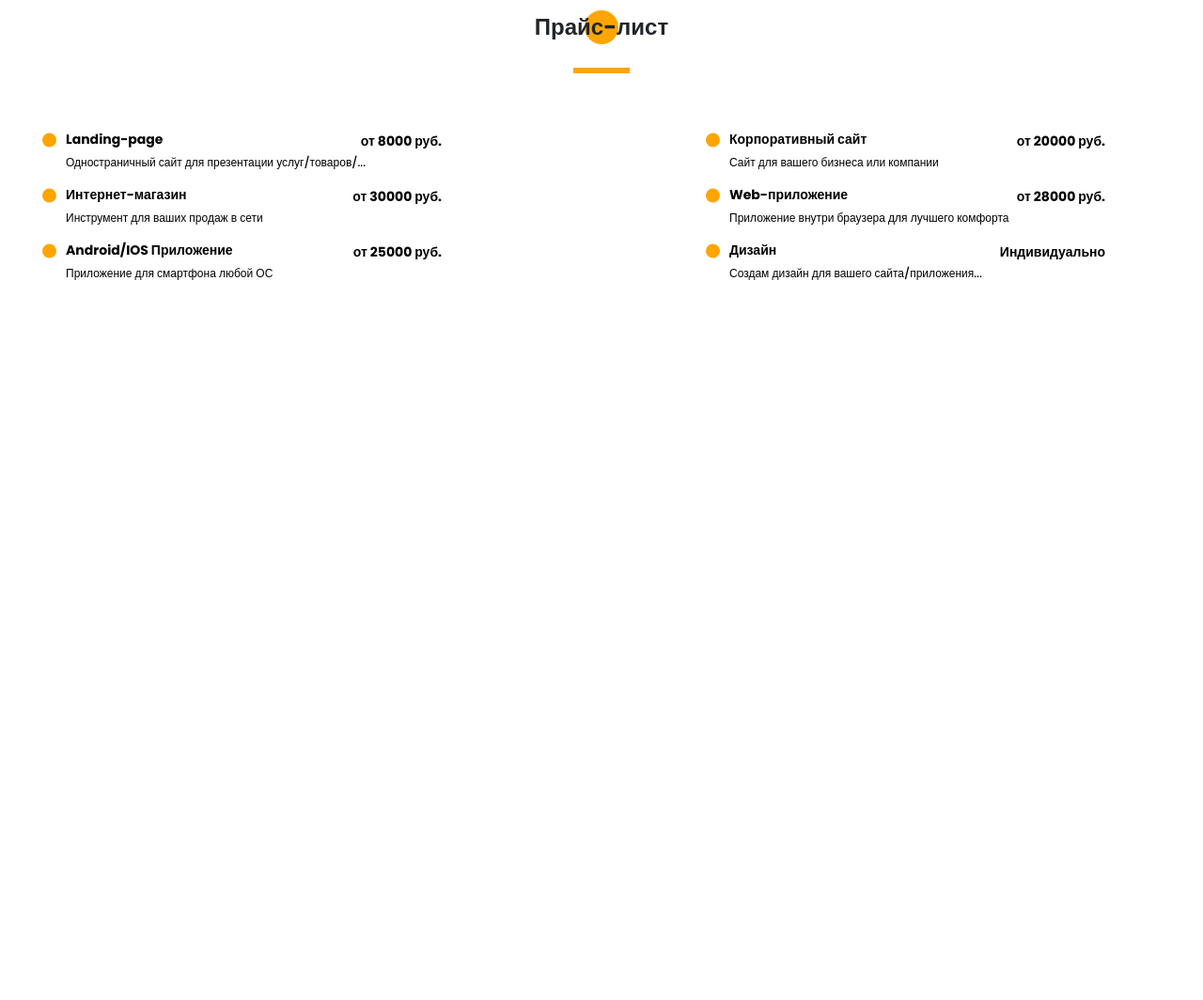
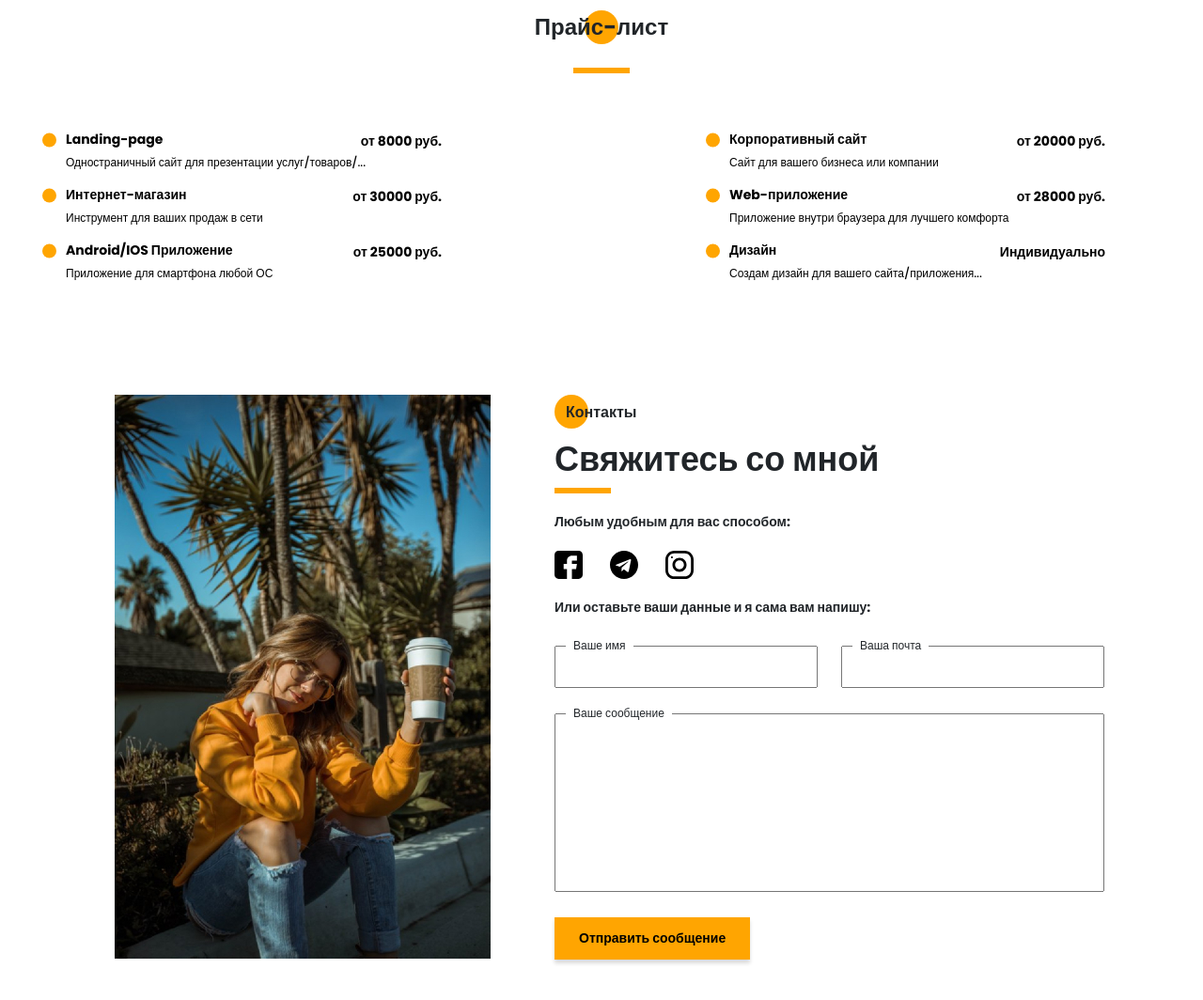
Before and after one commit to mananex/udemy-portfolio, a website: page src/index.html in a window 1280 px wide. Shown: the part 4313-5377 px from the top of the page at 94% size. Before the commit the page ends 4613 px from the top, so only its background shows below. Drawn offline with nearby package versions, Linux system fonts and the light colour scheme; files that its build step writes are made by us from their sources; files whose address does not match are found by name.

Commit message:
contacts. portfolio end

```diff
--- a/src/index.html
+++ b/src/index.html
@@ -396,6 +396,49 @@
             </div>
         </div>
     </section>
+    <section class="contacts">
+        <div class="container">
+            <div class="contacts__wrapper">
+                <div class="contacts__photo">
+                    <img src="img/main_photo.jpg" alt="foto">
+                </div>
+                <div class="contacts__descr">
+                    <h2 class="title title_fz16 contacts__title">Контакты</h2>
+                    <div class="title title_fz36 contacts__subtitle">Свяжитесь со мной</div>
+                    <div class="divider contacts__divider"></div>
+                    <div class="title title_fz14 contacts__text">Любым удобным для вас способом:</div>
+                    <div class="contacts__social">
+                        <a href="" class="contacts__link">
+                            <img src="icons/social/facebook-normal.svg" alt="Facebook"></a>
+                        <a href="" class="contacts__link">
+                            <img src="icons/social/telegram-normal.svg" alt="Telegram">
+                        </a><a href="" class="contacts__link">
+                            <img src="icons/social/instagram-normal.svg" alt="Instagram">
+                        </a>
+                    </div>
+                    <div class="title title_fz14 contacts__text">Или оставьте ваши данные и я сама вам напишу:</div>
+                    <form action="#" class="contacts__form">
+                        <div class="contacts__input">
+                            <input type="text" name="name" id="name">
+                            <label for="name">Ваше имя</label>
+                        </div>
+                        <div class="contacts__input">
+                            <input type="email" name="name" id="email">
+                            <label for="email">Ваша почта</label>
+                        </div>
+                        <div class="contacts__textarea">
+                            <textarea name="text" id="text"></textarea>
+                            <label for="email">Ваше сообщение</label>
+                        </div>
+                        <div>
+                            <button class="btn contacts__btn">Отправить сообщение</button>
+                        </div>
+                        <div class="contacts__textarea"></div>
+                    </form>
+                </div>
+            </div>
+        </div>
+    </section>
     <script src="js/script.js"></script>
 </body>
 </html>
--- /dev/null
+++ b/src/sass/blocks/_contacts.scss
@@ -0,0 +1,91 @@
+.contacts {
+    padding: 120px 0 90px 0;
+    &__wrapper {
+        padding: 0 35px 0 52px;
+        display: grid;
+        grid-template-columns: 400px 585px;
+        justify-content: space-between;
+    }
+    &__photo {
+        img {
+            width: 100%
+        }
+    }
+    &__descr {
+        padding-top: 6px;
+        .divider {
+            margin-top: 0;
+        }
+    }
+    &__title {
+        position: relative;
+        padding: 1px 0 0 12px;
+        @include before_circle;
+    }
+    &__text, &__social {
+        margin-top: 20px;
+    }
+    &__link {
+        margin-right: 25px;
+        img {
+            max-width: 30px;
+            max-height: 30px;
+        }
+    }
+    &__form {
+        margin-top: 30px;
+        display: grid;
+        grid-template: 45px 190px 45px / repeat(2, 280px);
+        justify-content: space-between;
+        row-gap: 27px;
+        label {
+            display: block;
+            position: absolute;
+            top: -9px;
+            left: 12px;
+            height: 18px;
+            padding: 0 8px;
+            background-color: #ffffff;
+            font-size: 12px;
+            margin-bottom: 0;
+        }
+    }
+    &__input {
+        position: relative;
+        input {
+            width: 100%;
+            height: 100%;
+            padding: 0 20px;
+            font-size: 12px;
+            font-weight: 500;
+        }
+        label {
+            display: block;
+            position: absolute;
+            top: -9px;
+            left: 12px;
+            height: 18px;
+            padding: 0 8px;
+            background-color: #ffffff;
+            font-size: 12px;
+            margin-bottom: 0;
+        }
+    }
+    &__textarea {
+        position: relative;
+        grid-column: 1 / 3;
+        textarea {
+            width: 100%;
+            height: 100%;
+            resize: none;
+            padding: 20px;
+            font-size: 12px;
+        }
+    }
+    &__btn {
+        border: none;
+        font-weight: 700;
+        font-size: 14px;
+        line-height: 21px;
+    }
+}
--- a/src/sass/style.scss
+++ b/src/sass/style.scss
@@ -33,3 +33,4 @@
 @import 'blocks/using';
 @import 'blocks/portfolio';
 @import 'blocks/price-list';
+@import 'blocks/contacts';
```
Also changed, not shown: dist/css/style.min.css, dist/icons/social/facebook-normal.svg (added), dist/icons/social/instagram-normal.svg (added), dist/icons/social/telegram-normal.svg (added), dist/index.html.
